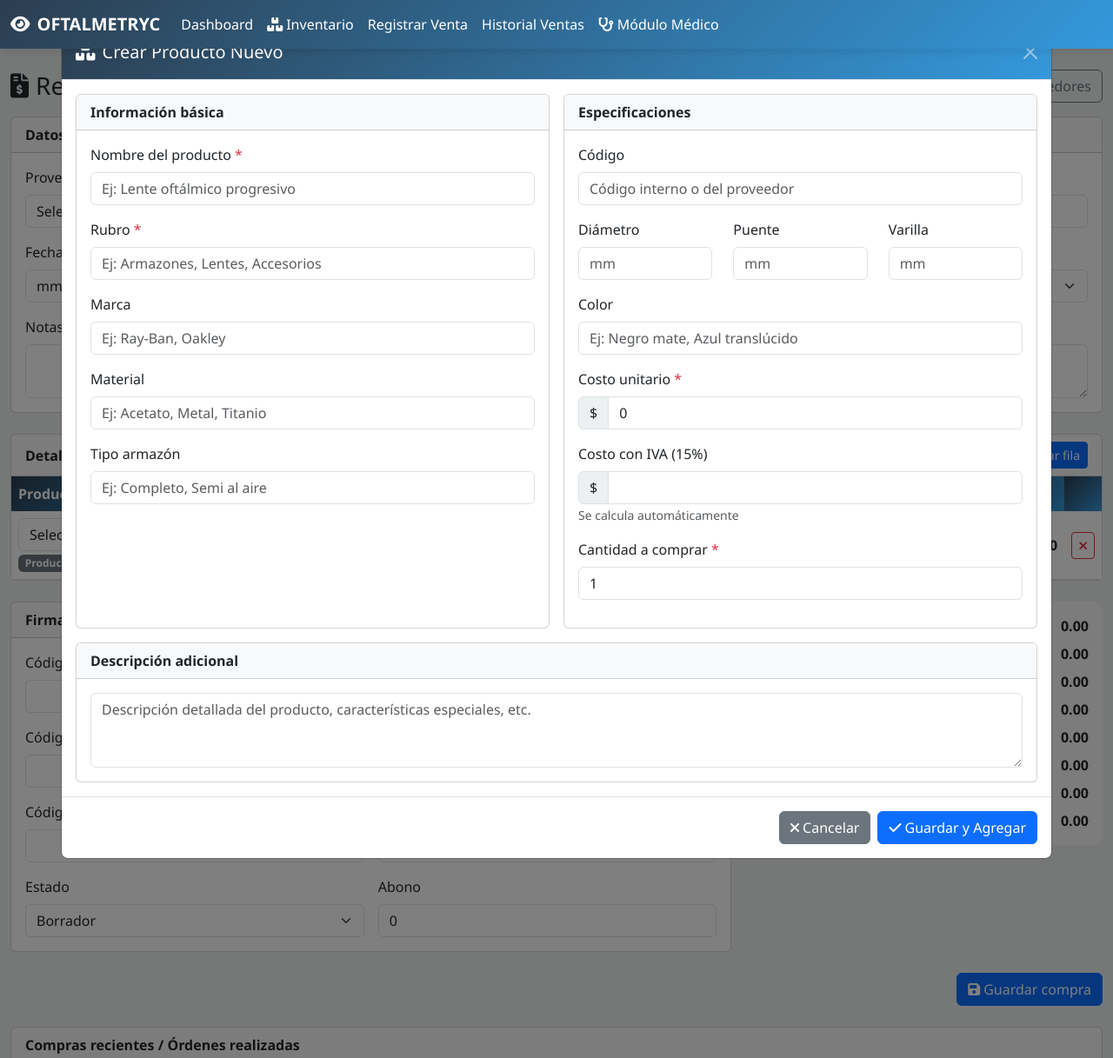
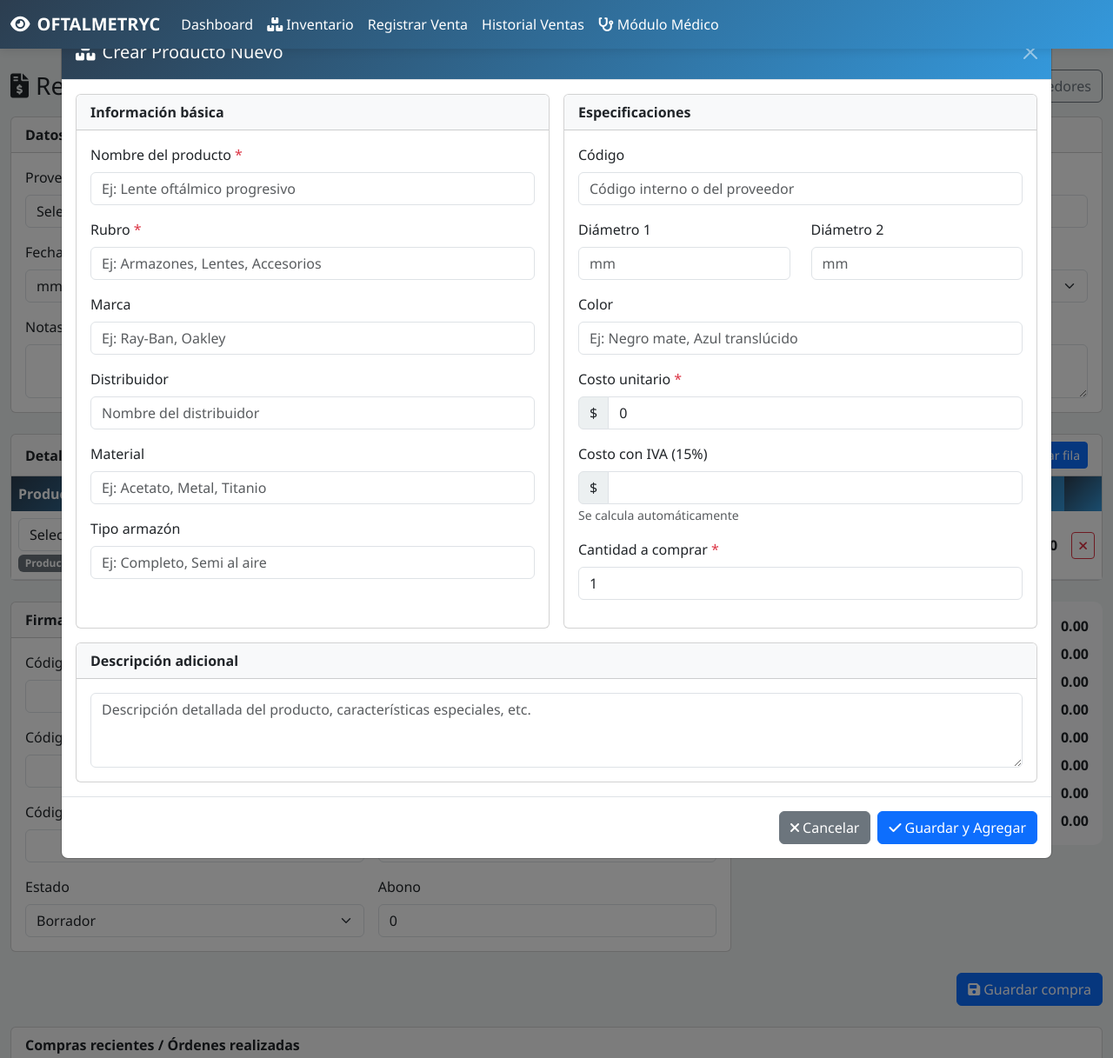
Before and after one commit to OrlandoDuocUc/software_oftalmologico_django, a Django app: template templates/compras.html in a window 1280 px wide, after a click on "Producto nuevo". Shown: the whole page at 87% size. Run offline with Django 4.2, Linux system fonts and the light colour scheme; the template is opened without the code that fills it, so the values that code supplies are empty; some libraries are stand-ins or nearby versions.

Commit message:
arreglo modaly 15%

```diff
--- a/templates/compras.html
+++ b/templates/compras.html
@@ -94,6 +94,7 @@
                             <option value="Transferencia">Transferencia</option>
                             <option value="Tarjeta de débito">Tarjeta de débito</option>
                             <option value="Tarjeta de crédito">Tarjeta de crédito</option>
+                            <option value="Crédito">Crédito</option>
                         </select>
                     </div>
                     <div class="col-md-3">
@@ -432,20 +433,21 @@
 
     function registrarProductoNuevo() {
         if (!formProductoNuevo) return;
+
         const data = {
-            nombre: formProductoNuevo.querySelector('#nuevoNombre').value.trim(),
-            distribuidor: formProductoNuevo.querySelector('#nuevoDistribuidor').value.trim(),
-            rubro: formProductoNuevo.querySelector('#nuevoRubro').value.trim(),
-            marca: formProductoNuevo.querySelector('#nuevoMarca').value.trim(),
-            material: formProductoNuevo.querySelector('#nuevoMaterial').value.trim(),
-            tipoArmazon: formProductoNuevo.querySelector('#nuevoTipoArmazon').value.trim(),
-            codigo: formProductoNuevo.querySelector('#nuevoCodigo').value.trim(),
-            color: formProductoNuevo.querySelector('#nuevoColor').value.trim(),
-            diametro1: formProductoNuevo.querySelector('#nuevoDiametro1').value.trim(),
-            diametro2: formProductoNuevo.querySelector('#nuevoDiametro2').value.trim(),
-            cantidad: parseFloat(formProductoNuevo.querySelector('#nuevoCantidad').value || '0'),
-            costoUnitario: parseFloat(formProductoNuevo.querySelector('#nuevoCostoUnitario').value || '0'),
-            descripcion: formProductoNuevo.querySelector('#nuevoDescripcion').value.trim(),
+            nombre: formProductoNuevo.querySelector('#nuevoNombre')?.value.trim() || '',
+            distribuidor: formProductoNuevo.querySelector('#nuevoDistribuidor')?.value.trim() || '',
+            rubro: formProductoNuevo.querySelector('#nuevoRubro')?.value.trim() || '',
+            marca: formProductoNuevo.querySelector('#nuevoMarca')?.value.trim() || '',
+            material: formProductoNuevo.querySelector('#nuevoMaterial')?.value.trim() || '',
+            tipoArmazon: formProductoNuevo.querySelector('#nuevoTipoArmazon')?.value.trim() || '',
+            codigo: formProductoNuevo.querySelector('#nuevoCodigo')?.value.trim() || '',
+            color: formProductoNuevo.querySelector('#nuevoColor')?.value.trim() || '',
+            diametro1: formProductoNuevo.querySelector('#nuevoDiametro1')?.value.trim() || '',
+            diametro2: formProductoNuevo.querySelector('#nuevoDiametro2')?.value.trim() || '',
+            cantidad: parseFloat(formProductoNuevo.querySelector('#nuevoCantidad')?.value || '1'),
+            costoUnitario: parseFloat(formProductoNuevo.querySelector('#nuevoCostoUnitario')?.value || '0'),
+            descripcion: formProductoNuevo.querySelector('#nuevoDescripcion')?.value.trim() || '',
         };
 
         if (!data.nombre || !data.rubro) {
@@ -492,7 +494,7 @@
         if (marcaInput) marcaInput.value = data.marca;
         if (codigoInput) codigoInput.value = data.codigo;
         if (cantInput) cantInput.value = data.cantidad;
-        if (precioInput) precioInput.value = data.costoUnitario;
+        if (precioInput) precioInput.value = data.costoUnitario.toFixed(2);
 
         const tbody = document.querySelector('#tabla-detalles tbody');
         tbody.appendChild(row);
@@ -500,8 +502,12 @@
         recalcular();
 
         formProductoNuevo.reset();
-        actualizarCostoConIva();
+        const costoIva = formProductoNuevo.querySelector('#nuevoCostoConIva');
+        if (costoIva) costoIva.value = '';
+
         if (modalProductoInstance) modalProductoInstance.hide();
+
+        alert(`Producto "${data.nombre}" agregado al detalle de compra.`);
     }
 
     document.addEventListener('input', function(e) {
@@ -555,6 +561,10 @@
                                         <input type="text" id="nuevoMarca" class="form-control" placeholder="Ej: Ray-Ban, Oakley">
                                     </div>
                                     <div class="mb-3">
+                                        <label class="form-label">Distribuidor</label>
+                                        <input type="text" id="nuevoDistribuidor" class="form-control" placeholder="Nombre del distribuidor">
+                                    </div>
+                                    <div class="mb-3">
                                         <label class="form-label">Material</label>
                                         <input type="text" id="nuevoMaterial" class="form-control" placeholder="Ej: Acetato, Metal, Titanio">
                                     </div>
@@ -578,17 +588,13 @@
                                         <input type="text" id="nuevoCodigo" class="form-control" placeholder="Código interno o del proveedor">
                                     </div>
                                     <div class="row">
-                                        <div class="col-md-4 mb-3">
-                                            <label class="form-label">Diámetro</label>
-                                            <input type="text" id="nuevoDiametro" class="form-control" placeholder="mm">
+                                        <div class="col-md-6 mb-3">
+                                            <label class="form-label">Diámetro 1</label>
+                                            <input type="text" id="nuevoDiametro1" class="form-control" placeholder="mm">
                                         </div>
-                                        <div class="col-md-4 mb-3">
-                                            <label class="form-label">Puente</label>
-                                            <input type="text" id="nuevoPuente" class="form-control" placeholder="mm">
-                                        </div>
-                                        <div class="col-md-4 mb-3">
-                                            <label class="form-label">Varilla</label>
-                                            <input type="text" id="nuevoVarilla" class="form-control" placeholder="mm">
+                                        <div class="col-md-6 mb-3">
+                                            <label class="form-label">Diámetro 2</label>
+                                            <input type="text" id="nuevoDiametro2" class="form-control" placeholder="mm">
                                         </div>
                                     </div>
                                     <div class="mb-3">
```
